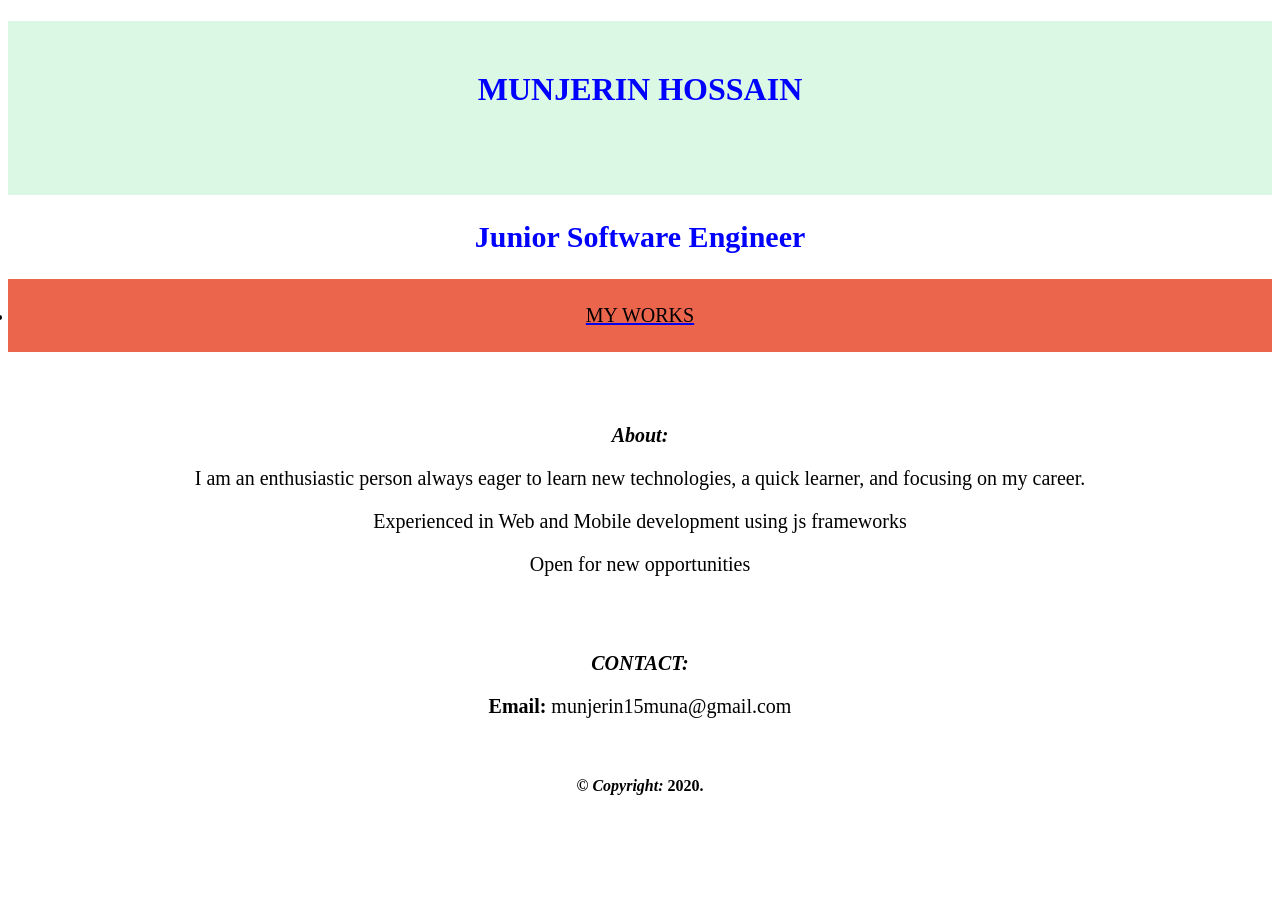
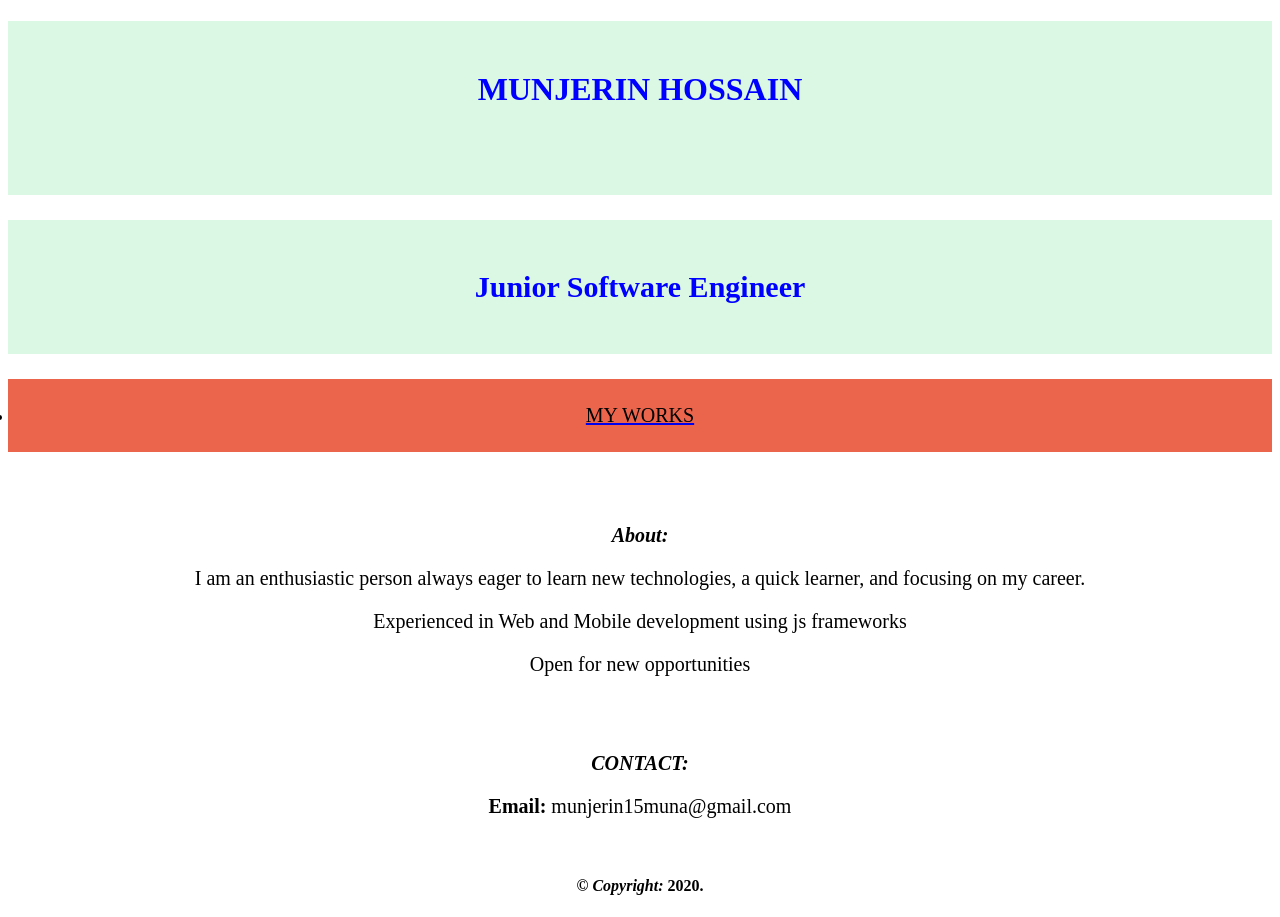
Before and after one commit to MunjerinHossain/MunjerinHossain.github.io, a plain HTML site: page index.html in a window 1280 px wide. Before the commit the page ends 817 px from the top, so only its background shows below. Drawn offline with Linux system fonts and the light colour scheme.

Commit message:
title css fixed

```diff
--- a/Style.css
+++ b/Style.css
@@ -12,9 +12,11 @@ div ul{
 
 
 
-h2{color: blue;
+div h2{color: blue;
 text-align: center;
-font-size: 30px;}
+font-size: 30px;
+background-color: #daf8e3;
+padding: 50px;}
 
 p{color: #000000;
 font-size: 20px;}
```
